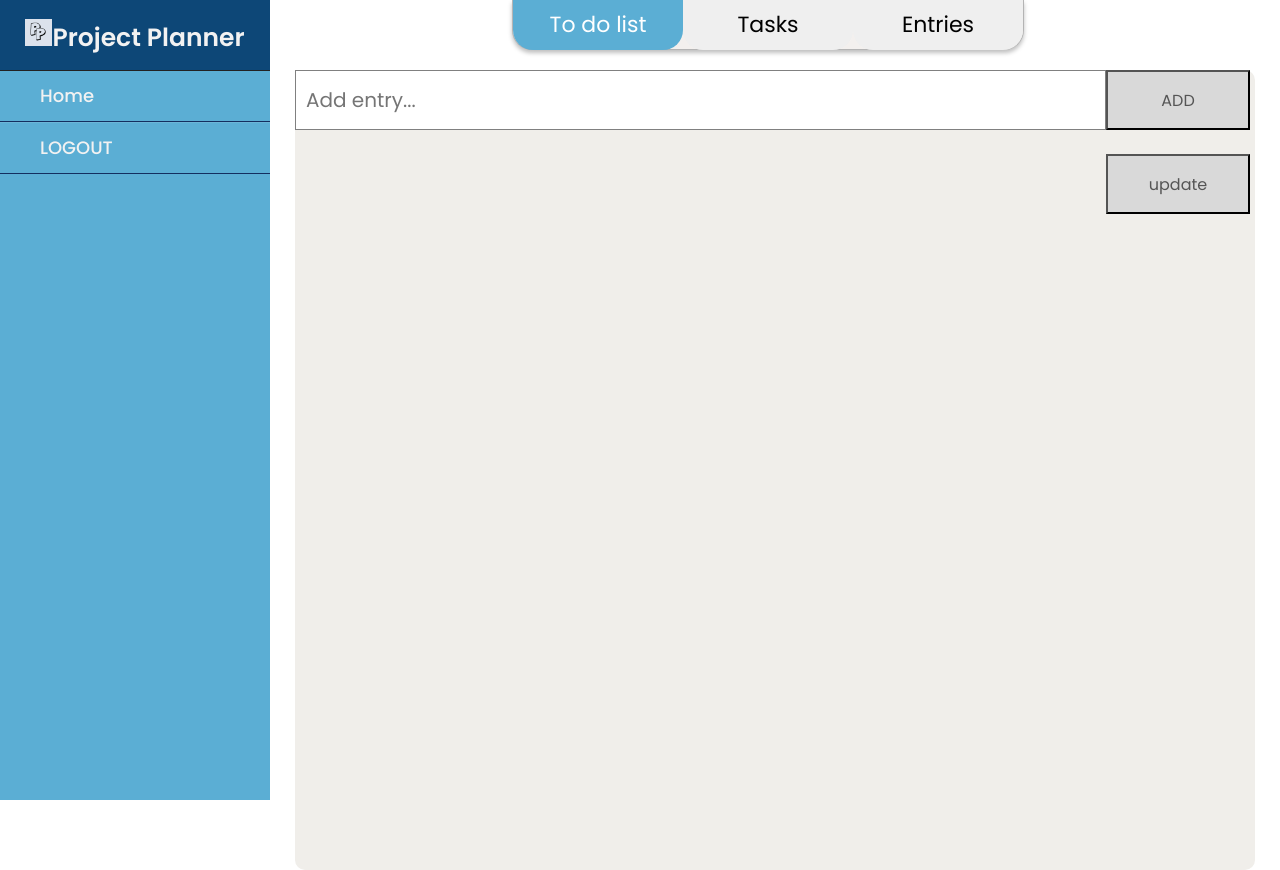
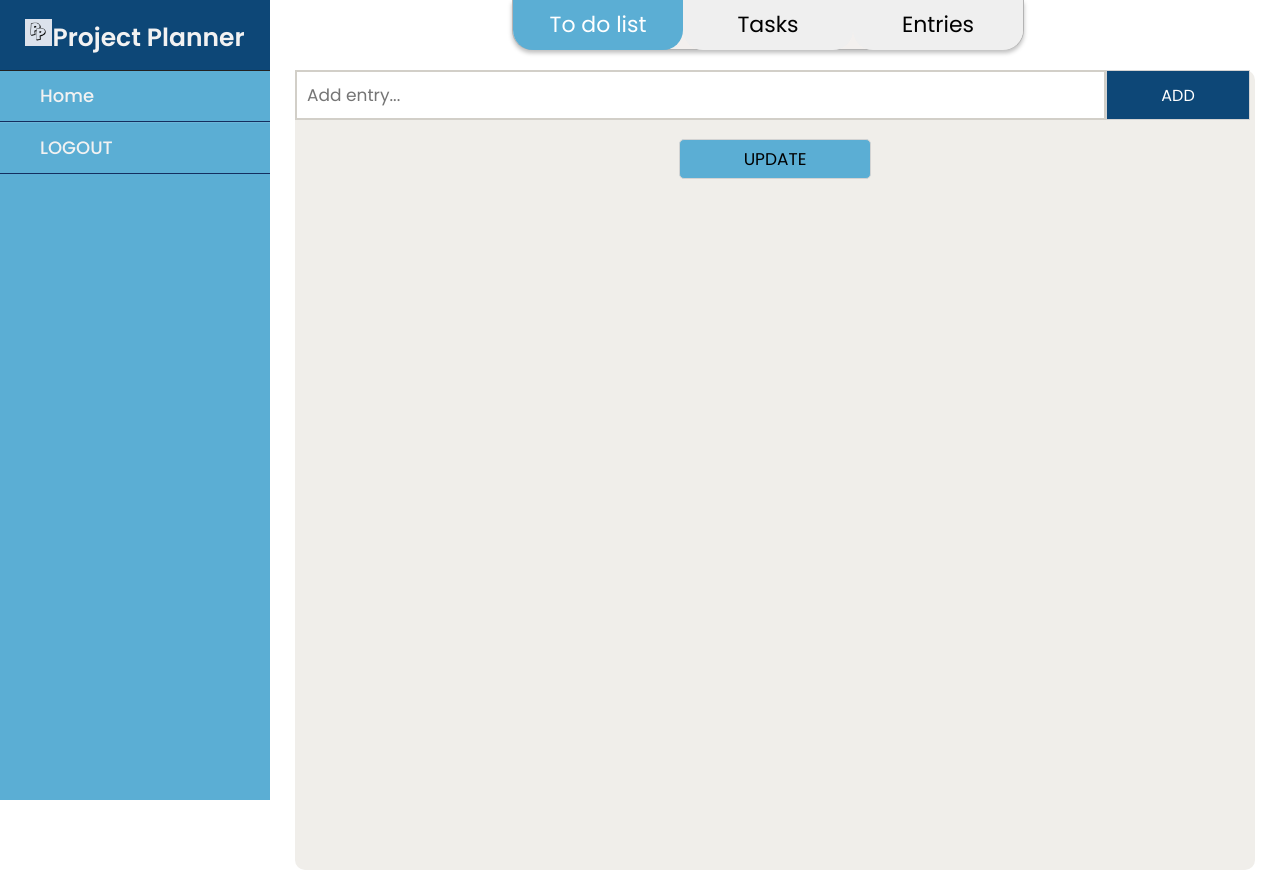
Before and after one commit to AmrutaKoshe/Project-Planner, a PHP site: page /folder/to-do.php in a window 1280 px wide. Run offline with PHP 8.4, Linux system fonts and the light colour scheme; a user stored in the database is signed in; data comes from the database, SQL or seed files in the repository; data that the repository does not hold is empty; some libraries are stand-ins or nearby versions.

Commit message:
layout changes

```diff
--- a/folder/to-do.php
+++ b/folder/to-do.php
@@ -86,29 +86,53 @@
         text-decoration: line-through;
       }
       input[type=text]{
-        border: 1px solid gray;
-        height: 60px;
+        border: 2px solid #d2cfc8;
+        height: 50px;
         width: 84.5%;
         padding: 10px;
-        font-size: 20px
+        font-size: 17px;
       }
+
+
       input[type=submit]{
+        margin-left: 40%;
+        height: 40px;
+        width: 20%;
+        outline: none;
+        font-size: 17px;
+        background-color: #5baed4;
+        border: 1px solid lightgrey;
+        border-radius: 5px;
+        transition: all 0.3s ease;
+    }
+
+    input[type=submit]:hover {
+        background-color: #0d4777;
+        color: white;
+        cursor: pointer;
+      }
+
+    .addBtn input{
         float: right;
         width: 15%;
-        background: #d9d9d9;
-        color: #555;
+        background-color: #0d4777;
+        color: white;
         text-align: center;
         font-size: 16px;
         cursor: pointer;
         transition: 0.3s;
         border-radius: 0;
-        height: 60px;
+        height: 50px;
         margin: 5px;
       }
-      input[type=submit]:hover {
-        background-color: #0d4777;
+
+      .addBtn input:hover {
+
+        background: #5baed4;
         color: white;
       }
+
+
       #sidebar{
         z-index: 1;
       }
@@ -171,7 +195,7 @@
 
      <form action="<?php $_SERVER['PHP_SELF']; ?>" method="post">
             <input type="text" name="myentry" placeholder="Add entry...">
-            <div class="addBtn"><input type="submit" name="add" value="ADD" style="margin-top:-60px"></div>
+            <div class="addBtn"><input type="submit" name="add" value="ADD" style="margin-top:-50px"></div>
       </form>
 
       <!-- displaying entries -->
@@ -205,7 +229,7 @@
                     if ($row['checked']) echo "checked='checked'";
                     echo">" . "<span class='check'>" . $row["insertentry"]."</span></div>";
                 }
-                echo "<input type='submit' name='sub' value='update'></form>";
+                echo "<input type='submit' name='sub' value='UPDATE'></form>";
               }
               $conn->close();
             }
```
Also changed, not shown: folder/entries.php (+14 -13 lines).
